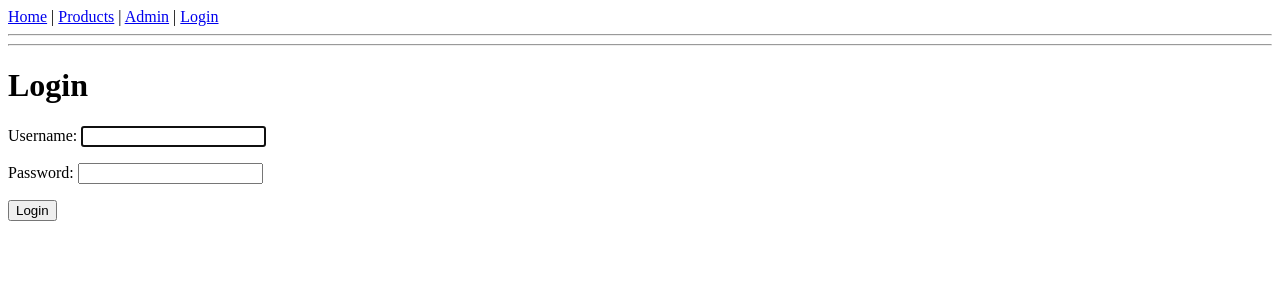
After one commit to jihadnassar202/E-Commerce-Project, a Django app: page /login/ in a window 1280 px wide. The commit adds this page. Shown: the top 300 px of the page. Run offline with Django 5.2, Linux system fonts and the light colour scheme.

Commit message:
added login and logout

```diff
--- a/config/settings.py
+++ b/config/settings.py
@@ -134,3 +134,6 @@ USE_TZ = True
 # https://docs.djangoproject.com/en/6.0/howto/static-files/
 
 STATIC_URL = 'static/'
+LOGIN_URL = "login"
+LOGIN_REDIRECT_URL = "product_list"
+LOGOUT_REDIRECT_URL = "home"
--- a/core/urls.py
+++ b/core/urls.py
@@ -1,6 +1,10 @@
 from django.urls import path
+from django.contrib.auth import views as auth_views
 from . import views
 
 urlpatterns = [
     path("", views.home, name="home"),
+
+    path("login/", auth_views.LoginView.as_view(template_name="auth/login.html"), name="login"),
+    path("logout/", auth_views.LogoutView.as_view(), name="logout"),
 ]
--- a/products/views.py
+++ b/products/views.py
@@ -5,6 +5,7 @@ from django.contrib import messages
 from .models import Product
 from .forms import ProductForm
 from django.contrib.auth.decorators import login_required
+
 
 
 def product_list(request):
--- /dev/null
+++ b/templates/auth/login.html
@@ -0,0 +1,13 @@
+{% extends "base.html" %}
+
+{% block title %}Login{% endblock %}
+
+{% block content %}
+  <h1>Login</h1>
+
+  <form method="post">
+    {% csrf_token %}
+    {{ form.as_p }}
+    <button type="submit">Login</button>
+  </form>
+{% endblock %}
--- a/templates/base.html
+++ b/templates/base.html
@@ -7,9 +7,23 @@
 </head>
 <body>
   <nav>
-    <a href="/">Home</a> |
-    <a href="/products/">Products</a> |
-    <a href="/admin/">Admin</a>
+    <nav>
+      <a href="{% url 'home' %}">Home</a> |
+      <a href="{% url 'product_list' %}">Products</a> |
+      <a href="/admin/">Admin</a> |
+
+      {% if user.is_authenticated %}
+        <span>Hi, {{ user.username }}</span> |
+        <form action="{% url 'logout' %}" method="post" style="display:inline;">
+          {% csrf_token %}
+          <button type="submit">Logout</button>
+        </form>
+      {% else %}
+        <a href="{% url 'login' %}">Login</a>
+      {% endif %}
+    </nav>
+    <hr>
+
   </nav>
   <hr>
   <main>
```
